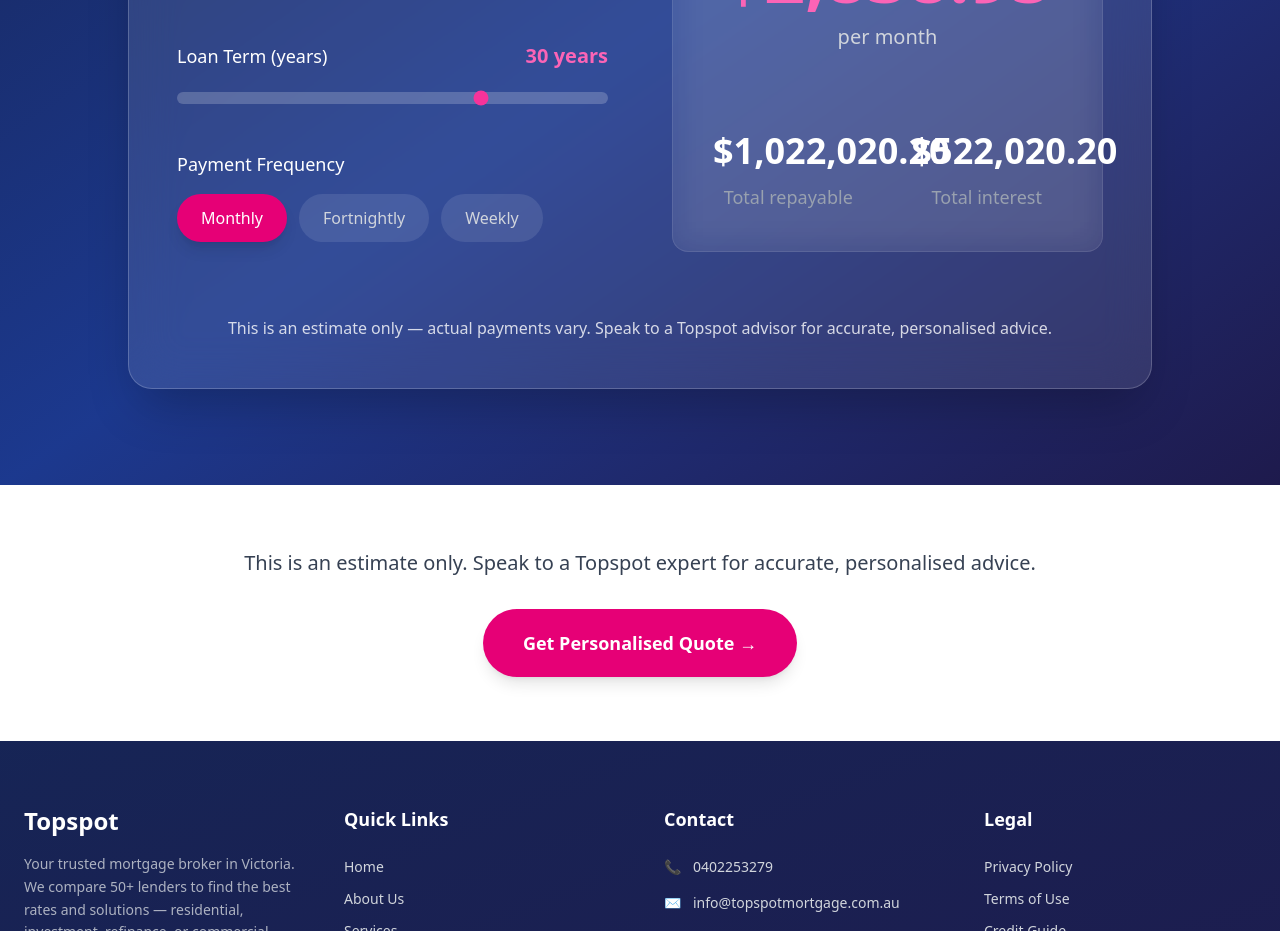
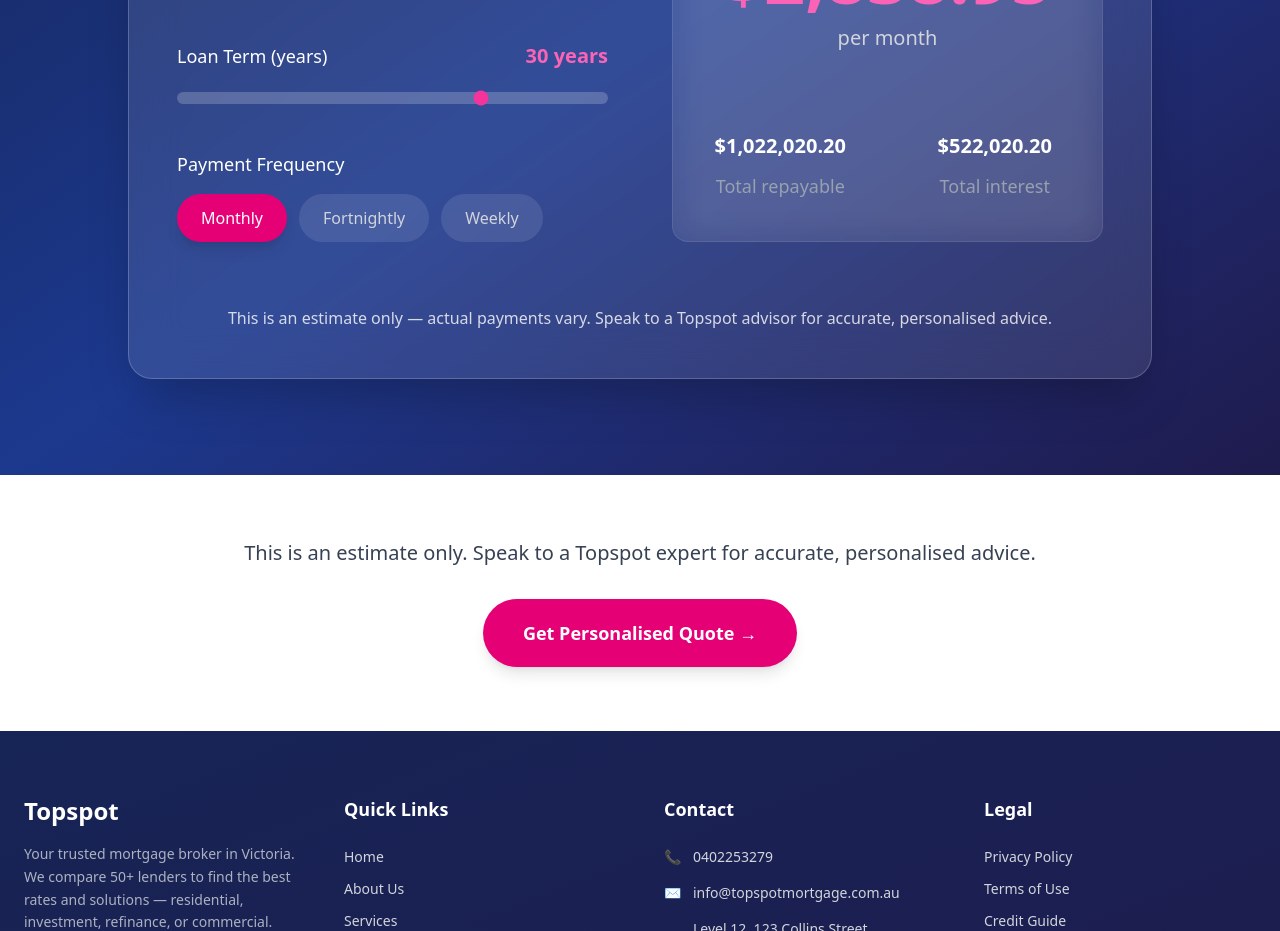
Before and after one commit to anishmendes/topspot-mortage-test, a React (Vite) app: page /mortgage-calculator in a window 1280 px wide. Shown: the part 840-1771 px from the top of the page. Built offline with nearby package versions, Linux system fonts and the light colour scheme.

Commit message:
all done

```diff
--- a/src/components/MortgageCalculator.tsx
+++ b/src/components/MortgageCalculator.tsx
@@ -142,15 +142,15 @@ export default function MortgageCalculator() {
                   </p>
                 </motion.div>
 
-                <div className="grid grid-cols-2 gap-12 text-center mt-8">
+                <div className="grid grid-cols-2 gap-20 text-center mt-8">
                   <div className="space-y-3">
-                    <p className="text-3xl md:text-4xl font-bold text-white">
+                    <p className="text-3xl md:text-xl font-bold text-white">
                       {format(totalRepayable)}
                     </p>
                     <p className="text-base md:text-lg text-gray-400">Total repayable</p>
                   </div>
                   <div className="space-y-3">
-                    <p className="text-3xl md:text-4xl font-bold text-white">
+                    <p className="text-3xl md:text-xl font-bold text-white">
                       {format(totalInterest)}
                     </p>
                     <p className="text-base md:text-lg text-gray-400">Total interest</p>
```
